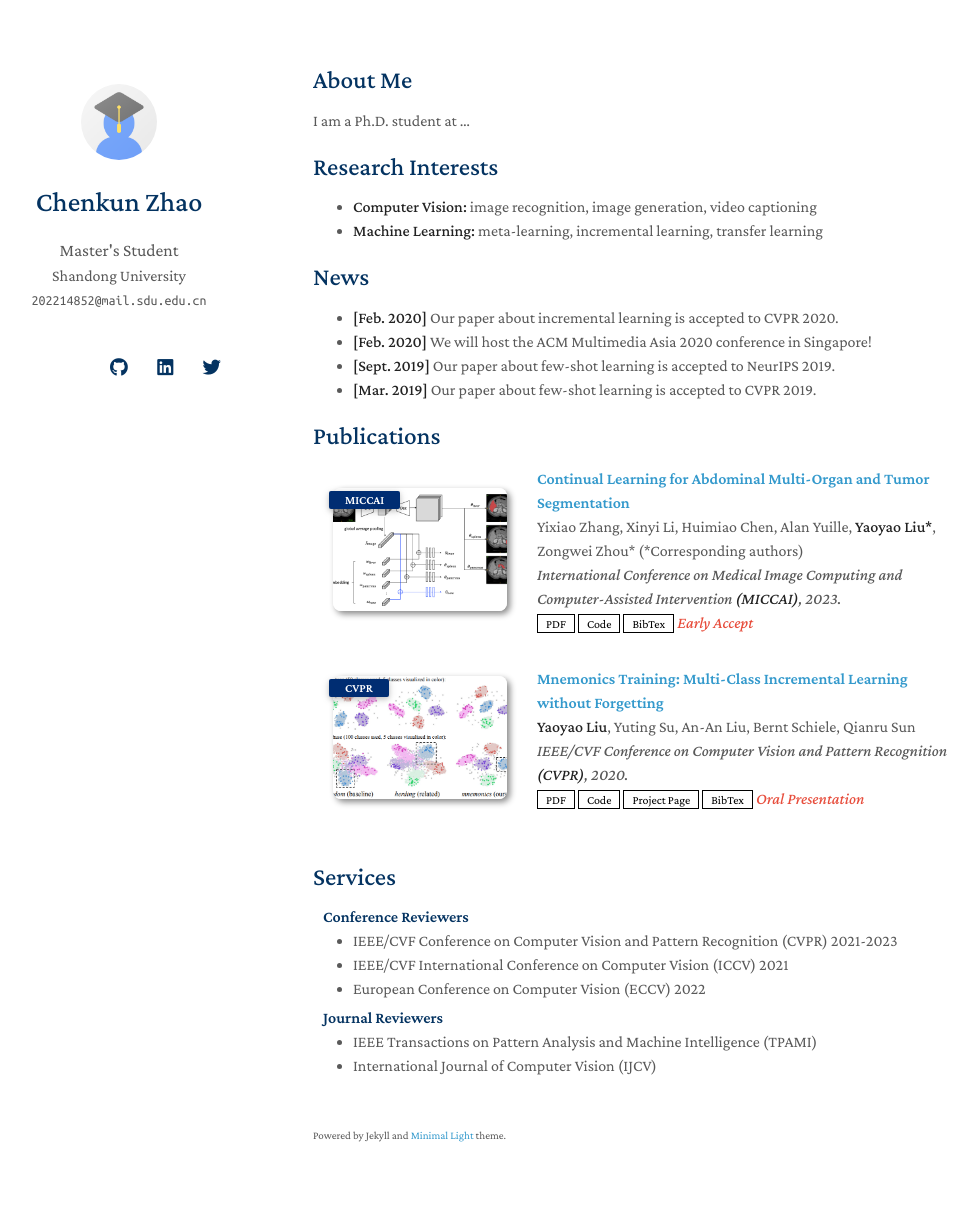
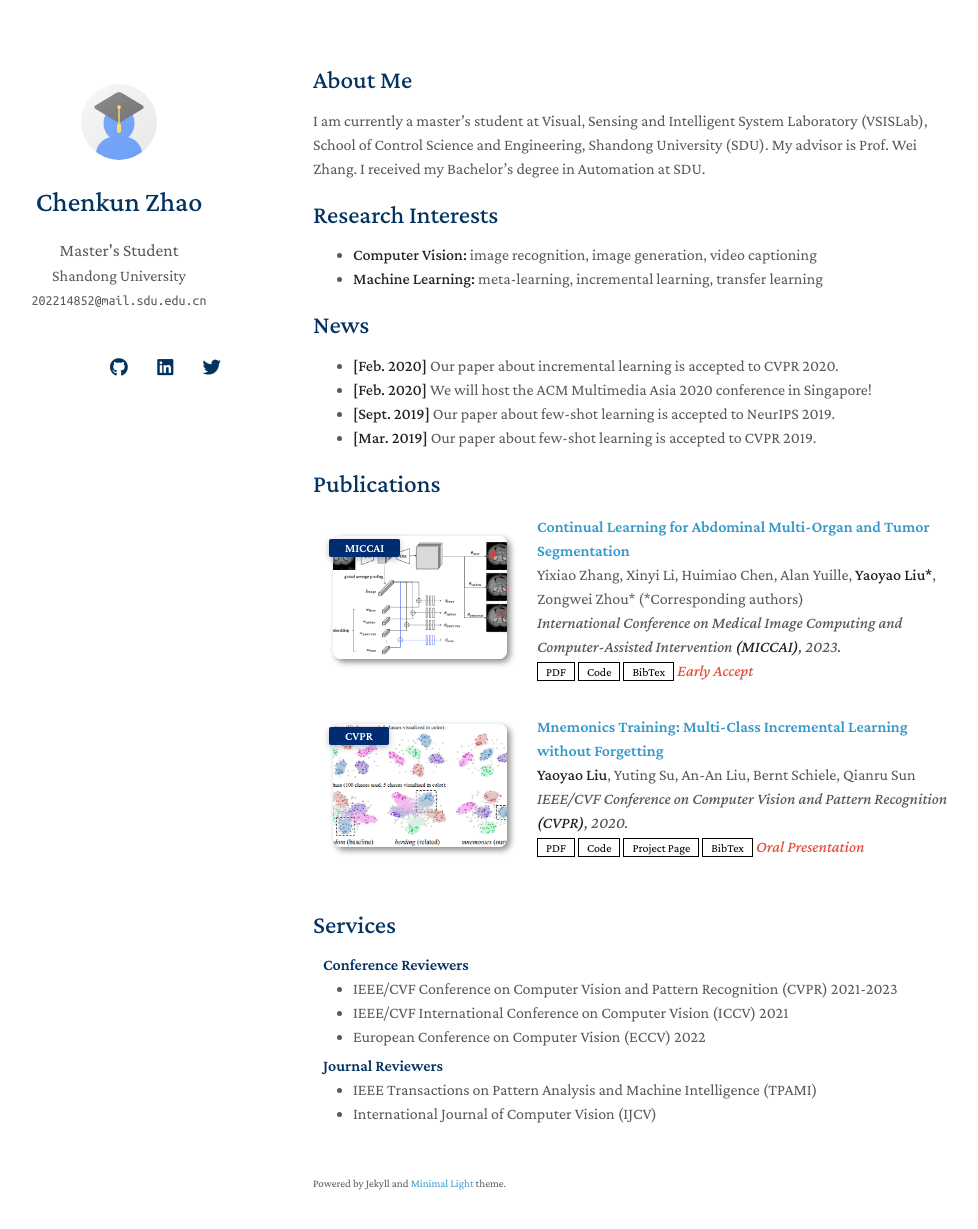
Before and after one commit to zhaockab/zhaockab.github.io, a Jekyll site: the page built from index.md, in a window 1280 px wide and 1264 px high. Shown: the top 1229 px of the window, without its empty margins (157-1135 px from the left). Built offline with Jekyll 4.4.1, drawn with Linux system fonts in a browser that asks for light colours; nearby versions of some CDN libraries; a style sheet for code colours, icons or effects is not loaded; our own code applies the rules of GitHub Pages for plain Markdown files.

Commit message:
Update index.md

```diff
--- a/index.md
+++ b/index.md
@@ -4,7 +4,7 @@ layout: homepage
 
 ## About Me
 
-I am a Ph.D. student at ...
+I am currently a master’s student at Visual, Sensing and Intelligent System Laboratory (VSISLab), School of Control Science and Engineering, Shandong University (SDU). My advisor is Prof. Wei Zhang. I received my Bachelor’s degree in Automation at SDU.
 
 ## Research Interests
 
```
